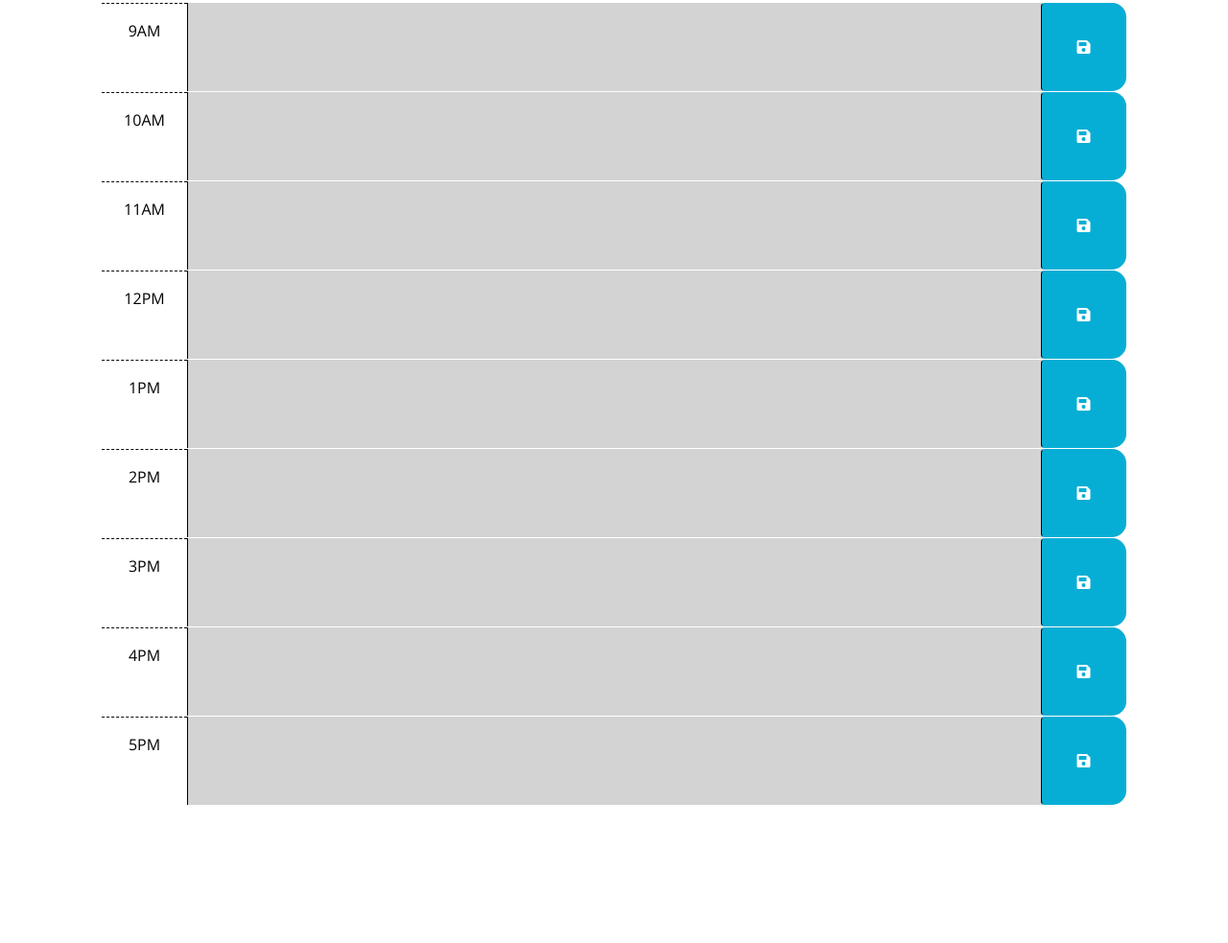
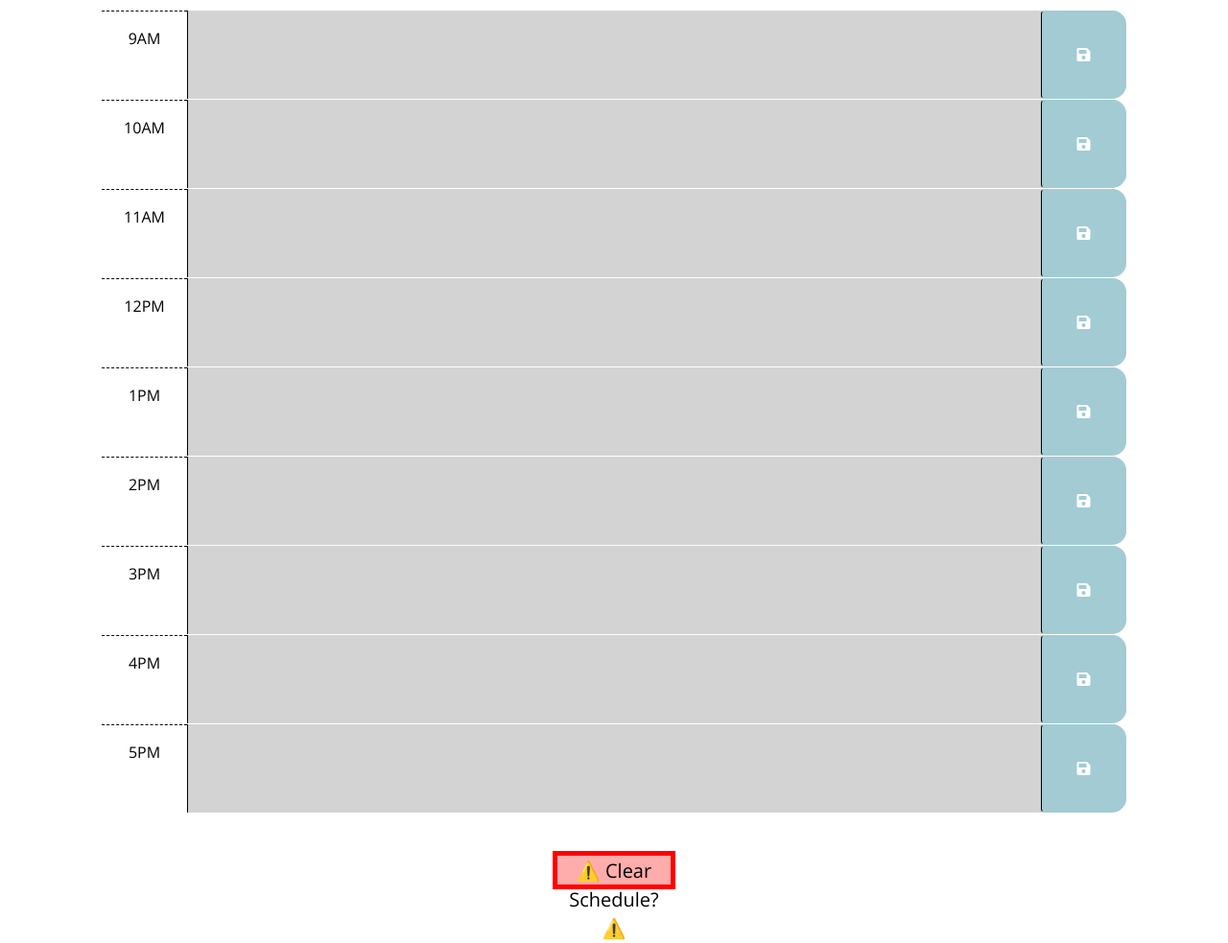
Before and after one commit to pbodybrooks/parker-brook-daily-planner-challenge05, a plain HTML site: page index.html in a window 1280 px wide. Shown: the part 346-1329 px from the top of the page at 96% size. Before the commit the page ends 1185 px from the top, so only its background shows below. Drawn offline with nearby package versions, Linux system fonts and the light colour scheme.

Commit message:
function to get items from local storage created and working. I added a button to reset the schedule. I also changed the styling such that past save buttons are greyed out

```diff
--- a/assets/css/style.css
+++ b/assets/css/style.css
@@ -1,6 +1,11 @@
 body {
   font-family: 'Open Sans', sans-serif;
   font-size: 16px;
+}
+
+#currentDay{
+  font-size: 2vw;
+  font-weight: bold;
 }
 
 textarea {
@@ -53,7 +58,39 @@ textarea {
   color: white;
 }
 
+/* change the color of the save button in the past */
+.saveBtnPast {
+  border-left: 1px solid black;
+  border-top-right-radius: 15px;
+  border-bottom-right-radius: 15px;
+  background-color: #a2cbd4;
+  color: white;
+}
+
 .saveBtn i:hover {
   font-size: 20px;
   transition: all 0.3s ease-in-out;
 }
+
+#center {
+  margin: auto;
+  width: 60%;
+  padding: 10px;
+}
+
+/* styling for clear schedule button */
+#clearSchedule{
+  background-color: rgb(255, 172, 172);
+  border: 5px solid red;
+  display: block;
+  margin-left: auto;
+  margin-right: auto;
+  margin-top: 5vh;
+  width: 10vw;
+  height: 5vh;
+  font-size: 20px;
+}
+
+#clearSchedule:hover{
+  background-color: rgb(196, 124, 124);
+}
--- a/assets/js/script.js
+++ b/assets/js/script.js
@@ -1,79 +1,76 @@
-
-// Globals
-//const  = document.querySelector()
-// create an array of the time blocks, 9AM to 5PM
-// let timeBlockContainer = $(".time-block");
-// console.log(timeBlockContainer[1]);
-
+// nothing will run until the the DOM is ready and the page is loaded
 $(document).ready(function () {
   let timeBlockContainer = $(".time-block");
 
-  // Display the date and time, refresh it every second.
+  // display the date and time, refresh it every second.
   let dateTimeRefresh = setInterval(function() {
+    // get the unix timestamp
     let unixTimestamp = dayjs().unix();
+    // use the unix timestamp to get the date and time in the shown format
     let dateTime = dayjs.unix(unixTimestamp).format('MMM D, YYYY, hh:mm:ss a');
+    // show the date and time on screen
     $('#currentDay').text(dateTime);
+    // re-run every 1000ms
   }, 1000);
 
 
-  // show current hour as a single 2-digit number in 24-hour time
+  // the below function will set the color of each time block according to whether it is in the past, present, or future
   $(".time-block").each(function() {
+    // same method as above to get unix timestamp
     let unixTimestamp = dayjs().unix();
+    // this time, i want the time as a simple 2-digit hour value in 24-hr time
     let currentHour = dayjs.unix(unixTimestamp).format('HH');
-    // grab time block time (via ID), then split it and return only the second word
+    // grab time block time (via ID), then split it by "-" and return only the second word ([1])
     let timeBlockHour = $(this).attr("id").split("-")[1];
-    // parse both hour variables so we can numerically compare them later
+    // parse both hour variables (currently strings) so i can numerically compare them later
     currentHour = parseInt(currentHour);
     timeBlockHour = parseInt(timeBlockHour);
     // console log to confirm both values are returned for each block
     console.log("Current hour: " + currentHour + "   ||  Time Block hour: " + timeBlockHour);
 
-    // now use an if statement to compare current and time block hours which we will use to set the color
+    // now use an if statement to compare current and time block hours which i will use to set the color
+    // add/remove the three classes depending on whether its the past/present/future
     if (timeBlockHour < currentHour){
-      $(this).addClass("past")
-      $(this).removeClass("present")
-      $(this).removeClass("future")
+      $(this).addClass("past");
+      $(this).removeClass("present");
+      $(this).removeClass("future");
+      // the save buttons for the past should be greyed out because no one is going to schedule something in the past...
+      $(this).children(".btn").removeClass("saveBtn");
+      $(this).children(".btn").addClass("saveBtnPast");
     }
     else if (timeBlockHour > currentHour){
-      $(this).addClass("future")
-      $(this).removeClass("present")
-      $(this).removeClass("past")
+      $(this).addClass("future");
+      $(this).removeClass("present");
+      $(this).removeClass("past");
     }
     else {
-      $(this).addClass("present")
-      $(this).removeClass("future")
-      $(this).removeClass("past")
+      $(this).addClass("present");
+      $(this).removeClass("future");
+      $(this).removeClass("past");
     }
   })
 
+  // loop through each of the time blocks, getting anything that was saved to local storage
+  $(".time-block").each(function() {
+    // set the value of each description field (child of each time block) from local storage using the id (ex. hour-9)
+    $(this).children(".description").val(localStorage.getItem($(this).attr("id")));
+  })
 
-
-
-  $(".saveBtn").on("click",function () {
-    // per the hint, we want to grab the ID of the time block upon which save was clicked, which is the parent of the button
+  // here i have my function to listen for a click and run code that saves entries to local storage
+  $(".saveBtn").on("click", function () {
+    // per the hint, i want to grab the ID of the time block upon which 'save' was clicked, which is the parent of the button
     let enteredTime = $(this).parent().attr("id");
-    // console log it to confirm its been found
-    console.log(enteredTime);
-    // now we grab the text/event the user entered - the sibling of the button with class "description"
+    // now i grab the text/event the user entered - the sibling of the button with class "description"
     let enteredEvent = $(this).siblings(".description").val();
-    // console.log confirms both values we need are grabbed
-    console.log(enteredEvent);
+    // console.log confirms both values i need are grabbed
+    console.log("Entered time: " + enteredTime + "  ||  Entered event: " + enteredEvent);
     // set values into local storage
     localStorage.setItem(enteredTime, enteredEvent);
   })
+});
 
-  // TODO: Add code to apply the past, present, or future class to each time
-  // block by comparing the id to the current hour. HINTS: How can the id
-  // attribute of each time-block be used to conditionally add or remove the
-  // past, present, and future classes? How can Day.js be used to get the
-  // current hour in 24-hour time?
-
-  //
-  // TODO: Add code to get any user input that was saved in localStorage and set
-  // the values of the corresponding textarea elements. HINT: How can the id
-  // attribute of each time-block be used to do this?
-
-
-
-  // TODO: Add code to display the current date in the header of the page.
-});
+// i wanted to be able to clear the schedule so this clears local storage and refreshes page
+$("#clearSchedule").on("click", function() {
+  localStorage.clear();
+  location.reload();
+})
--- a/index.html
+++ b/index.html
@@ -30,17 +30,7 @@
       <p id="currentDay" class="lead"></p>
     </header>
     <div class="container-lg px-5">
-      <!-- Use class for "past", "present", and "future" to apply styles to the
-        time-block divs accordingly. The javascript will need to do this by
-        adding/removing these classes on each div by comparing the hour in the
-        id to the current hour. The html provided below is meant to be an example
-        demonstrating how the css provided can be leveraged to create the
-        desired layout and colors. The html below should be removed or updated
-        in the finished product. Remember to delete this comment once the
-        code is implemented.
-        -->
 
-      <!-- Example of a past time block. The "past" class adds a gray background color. -->
       <div id="hour-9" class="row time-block past">
         <div class="col-2 col-md-1 hour text-center py-3">9AM</div>
         <textarea class="col-8 col-md-10 description" rows="3"> </textarea>
@@ -49,7 +39,6 @@
         </button>
       </div>
 
-      <!-- Example of a a present time block. The "present" class adds a red background color. -->
       <div id="hour-10" class="row time-block present">
         <div class="col-2 col-md-1 hour text-center py-3">10AM</div>
         <textarea class="col-8 col-md-10 description" rows="3"> </textarea>
@@ -58,7 +47,6 @@
         </button>
       </div>
 
-      <!-- Example of a future time block. The "future" class adds a green background color. -->
       <div id="hour-11" class="row time-block future">
         <div class="col-2 col-md-1 hour text-center py-3">11AM</div>
         <textarea class="col-8 col-md-10 description" rows="3"> </textarea>
@@ -115,7 +103,8 @@
         </button>
       </div>
 
-
+      <!-- button to clear the schedule -->
+      <button id="clearSchedule">⚠️  Clear Schedule?  ⚠️</button>
 
     <script src="https://code.jquery.com/jquery-3.4.1.min.js"></script>
     <script
```
